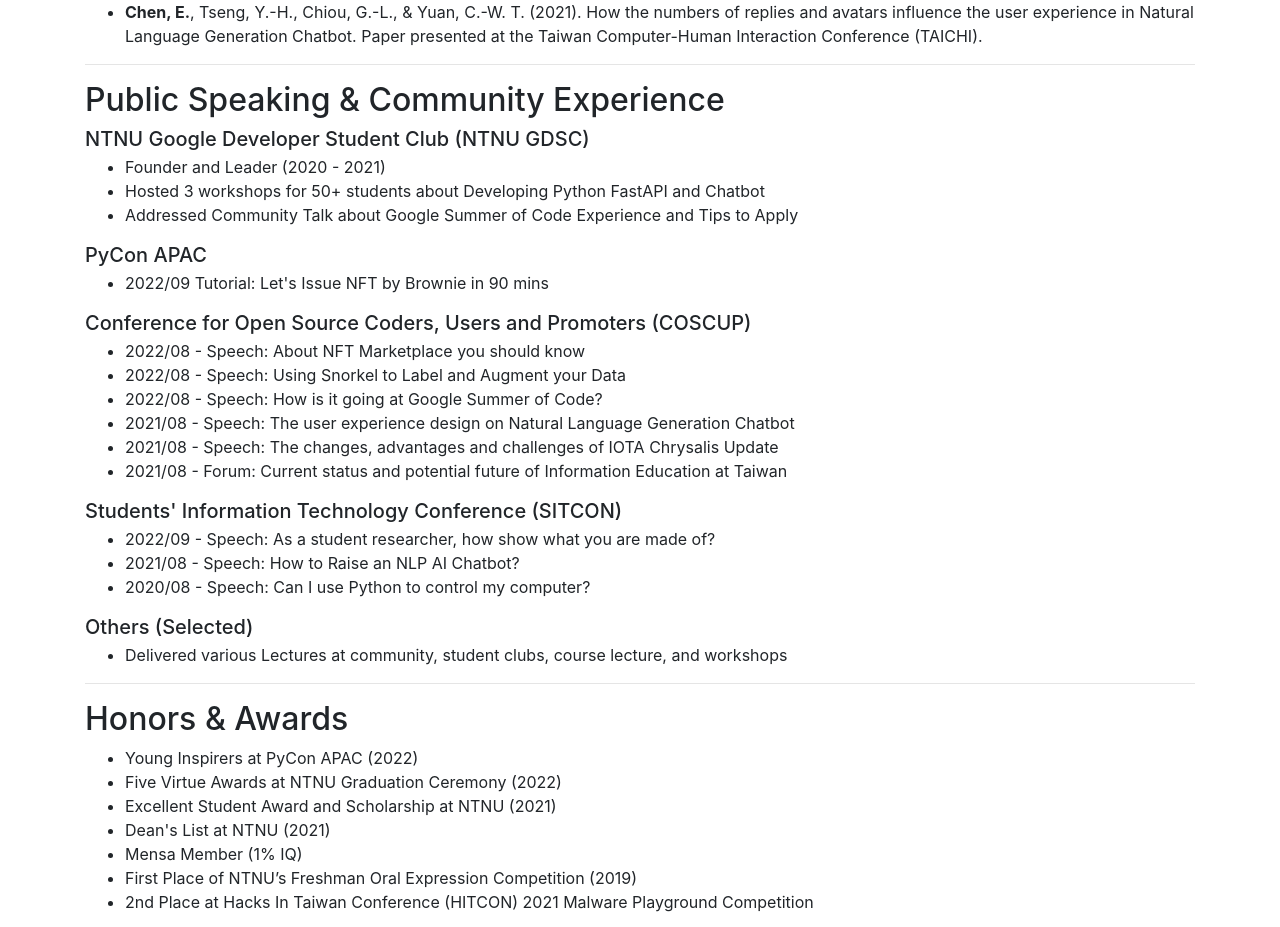
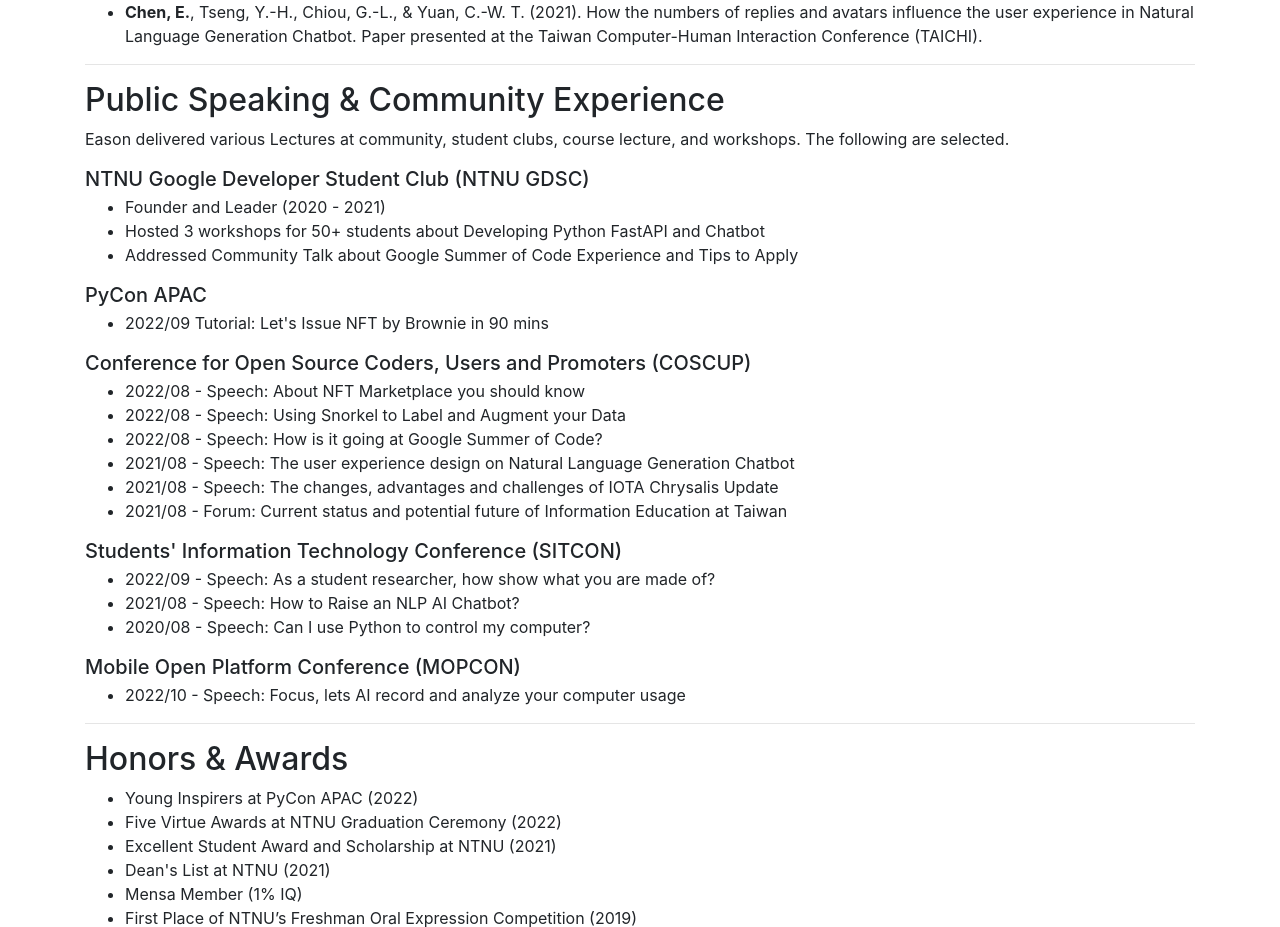
Before and after one commit to EasonC13/CV_Academic, a Nuxt app: page / in a window 1280 px wide. Shown: the part 2221-3148 px from the top of the page. Built offline with nearby package versions, Linux system fonts and the light colour scheme.

Commit message:
add: mopcon

```diff
--- a/components/Speeches.vue
+++ b/components/Speeches.vue
@@ -1,6 +1,10 @@
 <template lang="">
   <div class="" id="Speeches">
     <h2>Public Speaking & Community Experience</h2>
+    <p>
+      Eason delivered various Lectures at community, student clubs, course
+      lecture, and workshops. The following are selected.
+    </p>
     <div>
       <h3 class="h5 mb-1">NTNU Google Developer Student Club (NTNU GDSC)</h3>
       <ul>
@@ -57,14 +61,23 @@
       </ul>
     </div>
     <div>
-      <h3 class="h5 mb-1">Others (Selected)</h3>
+      <h3 class="h5 mb-1">Mobile Open Platform Conference (MOPCON)</h3>
+      <ul>
+        <li>
+          2022/10 - Speech: Focus, lets AI record and analyze your computer
+          usage
+        </li>
+      </ul>
+    </div>
+    <!-- <div>
+      <h3 class="h5 mb-1">Others</h3>
       <ul>
         <li>
           Delivered various Lectures at community, student clubs, course
           lecture, and workshops
         </li>
       </ul>
-    </div>
+    </div> -->
   </div>
 </template>
 <script>
```
